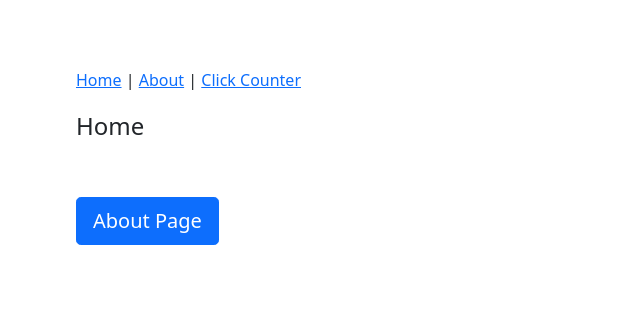
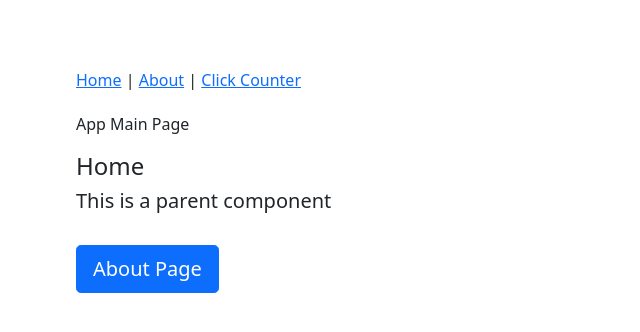
Before and after one commit to ghosh-partha-sarathi/react-routing-client-side, a React app: page / in a window 1280 px wide. Shown: the top 332 px of the page, without its empty margins (0-640 px from the left). Built offline with nearby package versions, Linux system fonts and the light colour scheme.

Commit message:
nested routing added

```diff
--- a/src/components/App.js
+++ b/src/components/App.js
@@ -1,22 +1,14 @@
 import React, { useState } from "react";
-import { Routes, Route } from "react-router-dom";
+import { Outlet } from "react-router-dom";
 import bootstrap from "bootstrap";
-import Home from "./home/Home";
-import About from "./about/About";
-import PageNotFound from "./common/ErrorPage";
 import Header from "./common/Header";
-import ClickCounter from "./counter/ClickCounter";
 
 export default function App() {
   return (
     <div className="container-fluid">
       <Header />
-      <Routes>
-        <Route exact path="/" element={<Home />} />
-        <Route path="/about" element={<About />} />
-        <Route path="/counter" element={<ClickCounter />} />
-        <Route element={<PageNotFound />} />
-      </Routes>
+      <p>App Main Page</p>
+      <Outlet />
     </div>
   );
 }
--- a/src/components/home/Home.js
+++ b/src/components/home/Home.js
@@ -5,7 +5,7 @@ function Home() {
   return (
     <div className="jumbotron">
       <h4> Home </h4>
-      <br />
+      <h5>This is a parent component</h5>
       <br />
       <Link to="about" className="btn btn-primary btn-lg">
         About Page
--- a/src/index.js
+++ b/src/index.js
@@ -1,13 +1,24 @@
 import React from "react";
 import ReactDOM from "react-dom";
 import { BrowserRouter, Routes, Route } from "react-router-dom";
-import App from "./components/App";
 import "bootstrap/dist/css/bootstrap.min.css";
 import "./index.css";
+import App from "./components/App";
+import Home from "./components/home/Home";
+import About from "./components/about/About";
+import PageNotFound from "./components/common/ErrorPage";
+import ClickCounter from "./components/counter/ClickCounter";
 
 ReactDOM.render(
   <BrowserRouter>
-    <App />
+    <Routes>
+      <Route exact path="/" element={<App />}>
+        <Route exact path="/" element={<Home />} />
+        <Route path="/about" element={<About />} />
+        <Route path="/counter" element={<ClickCounter />} />
+        <Route path="*" element={<PageNotFound />} />
+      </Route>
+    </Routes>
   </BrowserRouter>,
   document.getElementById("appMain")
 );
```
